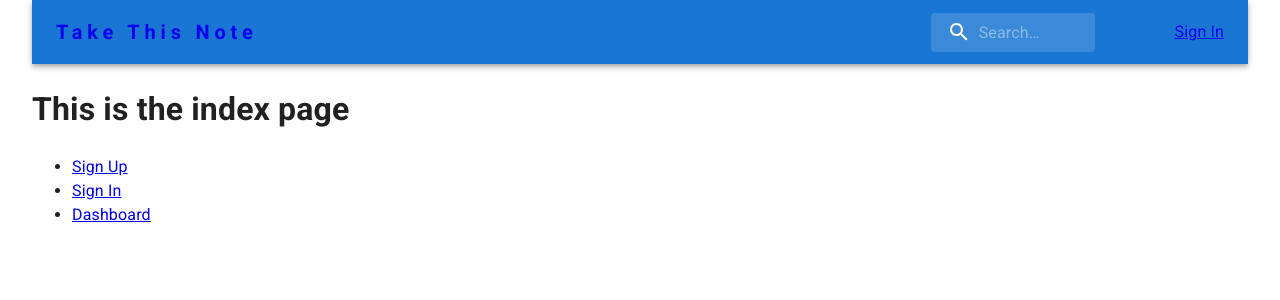
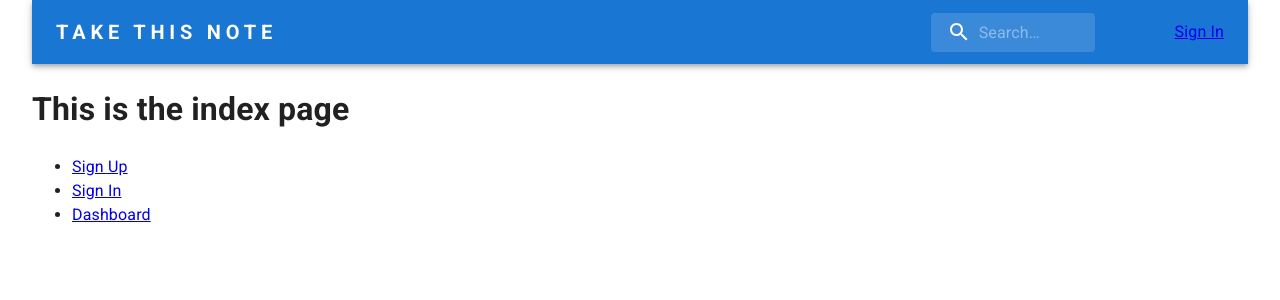
Before and after one commit to jamby77/take-this-note, a React (Vite) app in the folder client/: page / in a window 1280 px wide. Shown: the top 300 px of the page. Built offline with nearby package versions, Linux system fonts and the light colour scheme; no server answers.

Commit message:
change header color to white

```diff
--- a/client/src/components/Header.tsx
+++ b/client/src/components/Header.tsx
@@ -67,12 +67,12 @@ export function Header() {
               display: { xs: "none", md: "flex" },
               fontWeight: 700,
               letterSpacing: ".3rem",
-              color: "inherit",
               textDecoration: "none",
               flexGrow: 1,
+              textTransform: "uppercase",
             }}
           >
-            <Link to={"/"} style={{ appearance: "inherit", textDecoration: "none" }}>
+            <Link to={"/"} style={{ color: "#fff", textDecoration: "none" }}>
               Take This Note
             </Link>
           </Typography>
--- a/client/src/components/notes/NotesList.tsx
+++ b/client/src/components/notes/NotesList.tsx
@@ -2,7 +2,7 @@ import { useClerkQuery } from "../../useClerkQuery.ts";
 import { NoteCard } from "./NoteCard.tsx";
 import Grid from "@mui/material/Unstable_Grid2";
 
-export function NotesList({}) {
+export function NotesList() {
   const { status, error, data } = useClerkQuery("api/notes");
   return (
     <div>
--- a/client/src/components/notes/TakeNote.tsx
+++ b/client/src/components/notes/TakeNote.tsx
@@ -22,7 +22,7 @@ const TakeNoteStatus = {
 };
 type TakeNoteStatusType = (typeof TakeNoteStatus)[keyof typeof TakeNoteStatus];
 
-export const TakeNote = ({}) => {
+export const TakeNote = () => {
   const [status, setStatus] = useState<TakeNoteStatusType>(TakeNoteStatus.Idle);
   const [note, setNote] = useState("");
   const textRef = useRef<HTMLTextAreaElement | null>(null);
```
